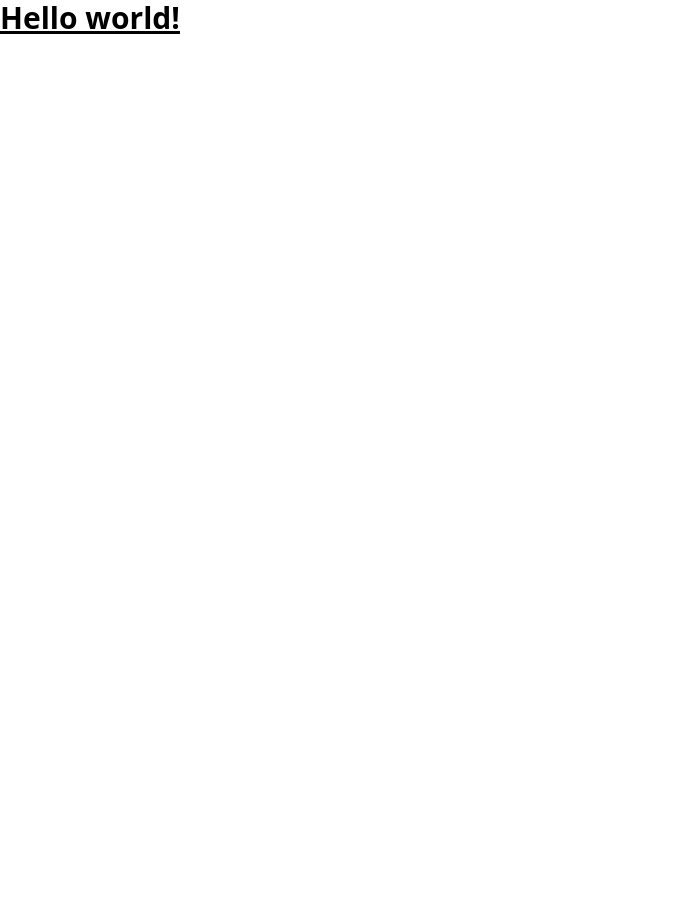
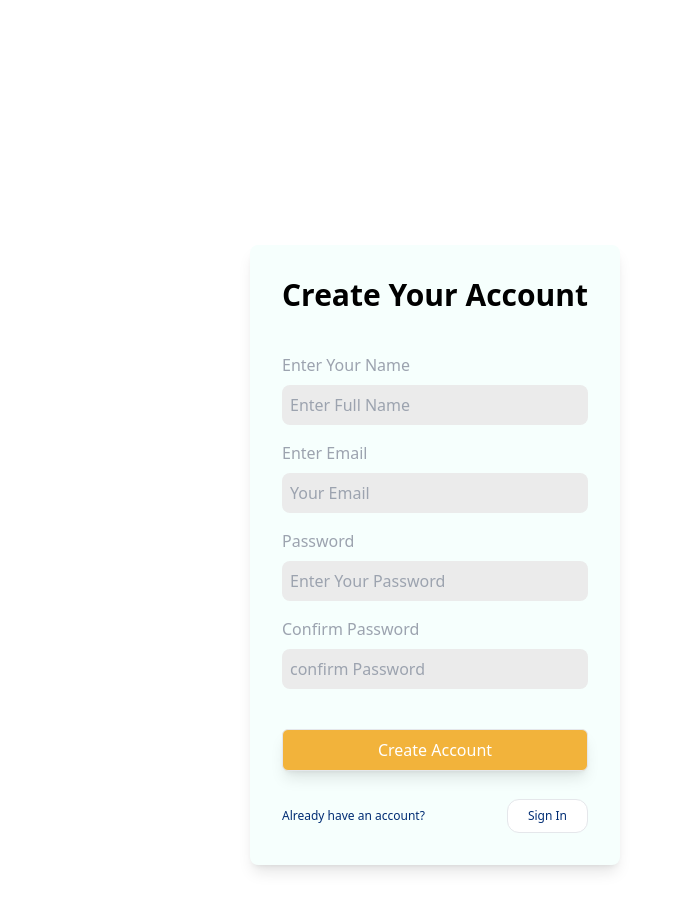
Before and after one commit to Ekram70/single_vendor_ecommerce, a React (Vite) app: page /register in a window 1280 px wide. Shown: the top 910 px of the page, without its empty margins (0-681 px from the left). Before the commit the page ends 800 px from the top, so only its background shows below. Built offline with nearby package versions, Linux system fonts and the light colour scheme; the HTML template or start-up script is replaced by a standard one.

Commit message:
login and register component added

```diff
--- a/package.json
+++ b/package.json
@@ -10,7 +10,8 @@
   },
   "dependencies": {
     "react": "^18.2.0",
-    "react-dom": "^18.2.0"
+    "react-dom": "^18.2.0",
+    "react-router-dom": "^6.6.1"
   },
   "devDependencies": {
     "@types/react": "^18.0.26",
--- a/src/App.jsx
+++ b/src/App.jsx
@@ -1,5 +1,16 @@
+import { BrowserRouter, Route, Routes } from "react-router-dom";
+import Login from "./components/Login/Login";
+import Register from "./components/Register/Register";
+
 function App() {
-  return <h1 className="text-3xl font-bold underline">Hello world!</h1>;
+  return(
+    <BrowserRouter>
+        <Routes>
+          <Route path='/login' element={ <Login/>} />
+          <Route path='/register' element={ <Register/>} />
+        </Routes>
+      </BrowserRouter>
+  )
 }
 
 export default App;
--- /dev/null
+++ b/src/components/Login/Login.jsx
@@ -0,0 +1,39 @@
+import React from 'react';
+import { Link } from 'react-router-dom';
+
+const Login = () => {
+    return (
+        <div className='bg-[url("../../asset/images/pattern.jpg")] bg-[#F2B33B] h-screen w-full '>
+
+                <div className= ' flex flex-col justify-center max-w-[415px] h-full absolute top-[100px] ml-[250px] bg-white' >
+                    <form className='mx-auto bg-[#F6FFFD]  p-8  rounded-lg shadow-lg'>
+                            <h3 className='text-center text-3xl dark:text-white font-semibold mb-8'>Login Your Account</h3>
+                        <div className='flex flex-col text-gray-400 py-2'>
+                            <label>Enter Email</label>
+                            <input className='rounded-lg  bg-[#EBEBEB] mt-2 p-2 focus:border-blur-500 focus:border-gray-800 focus:outline-none' type="email" placeholder='UserEmail' />
+                        </div>
+                        <div  className='flex flex-col text-gray-400 py-2'>
+                            <label>Password</label>
+                        <input className='rounded-lg  bg-[#EBEBEB] mt-2 p-2 focus:border-blur-500 focus:border-gray-800 focus:outline-none' type="password" placeholder='UserPassword' />
+                            </div>
+                            <div className='flex justify-between py-3 '>
+                                <p className='cursor-pointer flex items-center'><input className='mr-2' type="checkbox" />Remember Me</p>
+                                <p className='cursor-pointer blur-none '>Forget Password</p>
+                            </div>
+                            <button className='border bg-[#F2B33B] py-2 mt-8 mb-4 w-full  text-white rounded-md shadow-lg  hover:scale-105 duration-300'>Login</button>
+
+                            <div className="mt-3 text-xs flex justify-between items-center text-[#002D74]">
+                            <p>Don't have an account?</p>
+                                <button className="py-2 px-5 bg-white border rounded-xl hover:scale-110 duration-300">
+                                    <Link to="/register">
+                                        Sign Up
+                                    </Link>
+                                </button>
+                        </div>
+                    </form>
+                </div>
+        </div>
+    );
+};
+
+export default Login;
--- /dev/null
+++ b/src/components/Register/Register.jsx
@@ -0,0 +1,42 @@
+import React from 'react';
+import { Link } from 'react-router-dom';
+
+const Register = () => {
+    return (
+        <div className= ' flex flex-col justify-center bg-white absolute max-w-[451px] h-full ml-[250px] top-[155px] '>
+            <form className='mx-auto bg-[#F6FFFD]  p-8 px-8 rounded-lg shadow-lg'>
+                    <h3 className='text-center text-3xl dark:text-white font-semibold mb-8'>Create Your Account</h3>
+                    <div className='flex flex-col text-gray-400 py-2'>
+                        <label>Enter Your Name</label>
+                        <input className='rounded-lg  bg-[#EBEBEB] mt-2 p-2 focus:border-blur-500 focus:border-gray-800 focus:outline-none' type="text" placeholder='Enter Full Name' />
+                    </div>
+                    <div className='flex flex-col text-gray-400 py-2'>
+                        <label>Enter Email</label>
+                        <input className='rounded-lg  bg-[#EBEBEB] mt-2 p-2 focus:border-blur-500 focus:border-gray-800 focus:outline-none' type="email" placeholder='Your Email' />
+                    </div>
+                    <div  className='flex flex-col text-gray-400 py-2'>
+                            <label>Password</label>
+                        <input className='rounded-lg  bg-[#EBEBEB] mt-2 p-2 focus:border-blur-500 focus:border-gray-800 focus:outline-none' type="password" placeholder='Enter Your Password' />
+                    </div>
+                    <div  className='flex flex-col text-gray-400 py-2'>
+                            <label>Confirm Password</label>
+                        <input className='rounded-lg  bg-[#EBEBEB] mt-2 p-2 focus:border-blur-500 focus:border-gray-800 focus:outline-none' type="password" placeholder='confirm Password' />
+                    </div>
+
+
+                    <button className='border bg-[#F2B33B] py-2 mt-8 mb-4 w-full  text-white rounded-md shadow-lg  hover:scale-105 duration-300'>Create Account</button>
+
+                    <div className="mt-3 text-xs flex justify-between items-center text-[#002D74]">
+                       <p>Already have an account?</p>
+                        <button className="py-2 px-5 bg-white border rounded-xl hover:scale-110 duration-300">
+                            <Link to="/Login">
+                                 Sign In
+                            </Link>
+                        </button>
+                  </div>
+            </form>
+        </div>
+    );
+};
+
+export default Register;
```
Also changed, not shown: src/asset/images/pattern.jpg (added), 1 other file (tests, documents, lock files or other folders).
